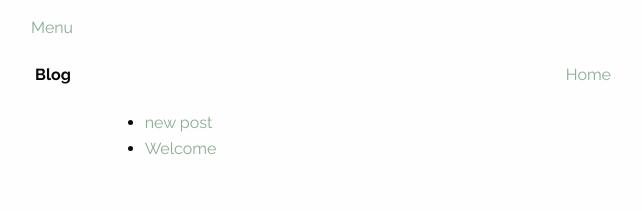
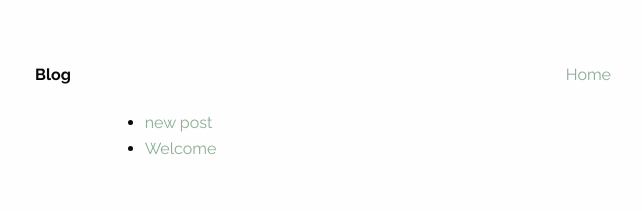
Before and after one commit to cjessett/jekyll, a Jekyll site: the page built from blog/index.html, in a window 1280 px wide. Shown: the top 211 px of the page, without its empty margins (317-959 px from the left). Built offline with Jekyll 4.4.1, drawn with Linux system fonts in a browser that asks for light colours; nearby versions of some CDN libraries; library files that are not in the unit come from our copies.

Commit message:
change blog stylez

```diff
--- a/_includes/nav.html
+++ b/_includes/nav.html
@@ -1,6 +1,6 @@
 <nav class="top-bar small-12 medium-8 medium-offset-2 large-6 large-offset-3 end columns">
 <div class="title-bar" data-responsive-toggle="example-menu" data-hide-for="medium">
-  <button class="menu-icon" type="button" data-toggle></button>Menu
+  <button class="menu-icon" type="button" data-toggle></button>
 </div>
 
 <div class="top-bar" id="example-menu">
```
